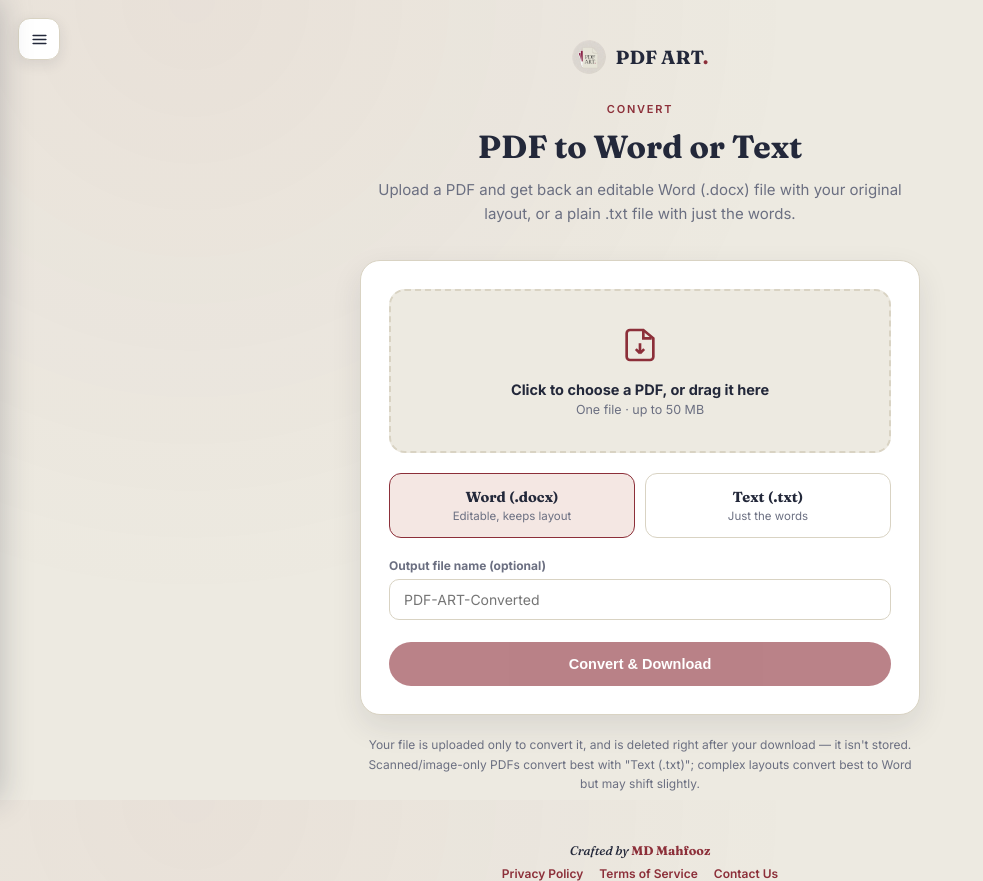
After one commit to Therealmahfooz/PDF_ART, a Flask app: page /pdf-to-word.html in a window 1280 px wide. The commit adds this page. Shown: the whole page, without its empty margins (0-983 px from the left). Run offline with Flask 3, Linux system fonts and the light colour scheme; some libraries are stand-ins or nearby versions.

Commit message:
Add files via upload

```diff
--- a/templates/_nav.html
+++ b/templates/_nav.html
@@ -178,6 +178,18 @@
       <div class="dt-badge">{% if not current_user %}Sign-in{% else %}On server{% endif %}</div>
     </a>
 
+    <a href="/logo-remover.html" class="drawer-tool-card nav-item" data-path="/logo-remover.html">
+      <div class="dt-icon"><svg viewBox="0 0 24 24" fill="none" stroke-width="1.8"><circle cx="12" cy="12" r="8"/><path d="m9 9 6 6m0-6-6 6"/></svg></div>
+      <div class="dt-name">Logo Remover</div>
+      <div class="dt-badge">On server</div>
+    </a>
+
+    <a href="/pdf-to-word.html" class="drawer-tool-card nav-item" data-path="/pdf-to-word.html">
+      <div class="dt-icon"><svg viewBox="0 0 24 24" fill="none" stroke-width="1.8"><path d="M14 3H6a2 2 0 0 0-2 2v14a2 2 0 0 0 2 2h12a2 2 0 0 0 2-2V8z"/><path d="M14 3v5h5"/><path d="M8.5 17v-4l1.5 3 1.5-3v4"/><path d="M14.5 13v4h1.5"/></svg></div>
+      <div class="dt-name">PDF to Word/Text</div>
+      <div class="dt-badge">On server</div>
+    </a>
+
   </div>
 
   <div class="drawer-section-label">Legal</div>
--- /dev/null
+++ b/templates/pdf_to_word.html
@@ -0,0 +1,296 @@
+<!DOCTYPE html>
+<html lang="en">
+<head>
+<meta charset="UTF-8">
+<meta name="viewport" content="width=device-width, initial-scale=1.0, viewport-fit=cover">
+<title>PDF to Word / Text — PDF ART</title>
+<meta name="description" content="Convert a PDF into an editable Word (.docx) document or plain text, free, right in your browser.">
+
+<link rel="icon" type="image/png" sizes="32x32" href="/static/icons/icon-32.png">
+<link rel="icon" type="image/png" sizes="16x16" href="/static/icons/icon-16.png">
+<link rel="shortcut icon" href="/static/icons/favicon.ico">
+<link rel="apple-touch-icon" sizes="180x180" href="/static/icons/apple-touch-icon.png">
+<link rel="manifest" href="/static/manifest.json">
+<meta name="theme-color" content="#8C2F39">
+<meta name="apple-mobile-web-app-capable" content="yes">
+<meta name="mobile-web-app-capable" content="yes">
+<meta name="apple-mobile-web-app-status-bar-style" content="black-translucent">
+<meta name="apple-mobile-web-app-title" content="PDF ART">
+
+<link rel="preconnect" href="https://fonts.googleapis.com">
+<link rel="preconnect" href="https://fonts.gstatic.com" crossorigin>
+<link href="https://fonts.googleapis.com/css2?family=Fraunces:ital,opsz,wght@0,9..144,400;0,9..144,600;0,9..144,700;1,9..144,500&family=Inter:wght@400;500;600;700&display=swap" rel="stylesheet">
+<style>
+  :root {
+    --paper: #EDEAE1; --paper-deep: #E3DFD3; --card: #FFFFFF;
+    --ink: #23283A; --ink-soft: #6B6F81;
+    --accent: #8C2F39; --accent-dark: #6E2029; --accent-tint: #F4E7E3;
+    --border: #D9D3C3;
+    --shadow: 0 12px 30px rgba(35, 40, 58, 0.10);
+  }
+  * { box-sizing: border-box; margin: 0; padding: 0; }
+  html, body { height: 100%; }
+  body {
+    font-family: 'Inter', sans-serif;
+    background: radial-gradient(circle at 15% 0%, rgba(140,47,57,0.05), transparent 45%), var(--paper);
+    color: var(--ink); min-height: 100vh; display: flex; flex-direction: column; align-items: center;
+    padding: 40px 20px 50px;
+  }
+
+  header.top { display: flex; align-items: center; gap: 10px; margin-bottom: 28px; }
+  header.top .mark { width: 34px; height: 34px; border-radius: 50%; flex-shrink: 0; }
+  header.top .name { font-family: 'Fraunces', serif; font-weight: 700; font-size: 19px; color: var(--ink); }
+  header.top .name .dot { color: var(--accent); }
+
+  .page-head { text-align: center; max-width: 560px; margin-bottom: 34px; }
+  .eyebrow { font-size: 11px; letter-spacing: 0.16em; text-transform: uppercase; color: var(--accent); font-weight: 600; margin-bottom: 12px; }
+  h1.headline { font-family: 'Fraunces', serif; font-weight: 700; font-size: 32px; line-height: 1.2; color: var(--ink); margin-bottom: 12px; }
+  p.sub { font-size: 15px; color: var(--ink-soft); line-height: 1.6; }
+
+  .tool-card {
+    width: 100%; max-width: 560px; background: var(--card); border: 1px solid var(--border);
+    border-radius: 20px; box-shadow: var(--shadow); padding: 28px;
+  }
+
+  .dropzone {
+    border: 2px dashed var(--border); border-radius: 16px; padding: 34px 20px;
+    text-align: center; cursor: pointer; transition: border-color .15s, background .15s;
+    background: var(--paper);
+  }
+  .dropzone.drag { border-color: var(--accent); background: var(--accent-tint); }
+  .dropzone .dz-icon { width: 40px; height: 40px; margin: 0 auto 12px; stroke: var(--accent); }
+  .dropzone .dz-main { font-weight: 700; font-size: 14.5px; color: var(--ink); margin-bottom: 4px; }
+  .dropzone .dz-sub { font-size: 12.5px; color: var(--ink-soft); }
+  .dropzone input[type=file] { display: none; }
+
+  .file-chip {
+    display: none; align-items: center; gap: 10px; margin-top: 16px; padding: 10px 14px;
+    background: var(--paper); border: 1px solid var(--border); border-radius: 12px;
+  }
+  .file-chip.show { display: flex; }
+  .file-chip .fc-icon { width: 22px; height: 22px; stroke: var(--accent); flex-shrink: 0; }
+  .file-chip .fc-name { font-size: 13px; font-weight: 600; flex: 1; min-width: 0; overflow: hidden; text-overflow: ellipsis; white-space: nowrap; }
+  .file-chip .fc-remove { background: none; border: none; color: var(--ink-soft); font-size: 18px; cursor: pointer; line-height: 1; padding: 2px 6px; }
+  .file-chip .fc-remove:hover { color: var(--accent); }
+
+  .format-row { display: flex; gap: 10px; margin-top: 20px; }
+  .format-opt {
+    flex: 1; border: 1px solid var(--border); border-radius: 12px; padding: 14px 12px;
+    cursor: pointer; text-align: center; transition: border-color .15s, background .15s;
+    background: var(--card);
+  }
+  .format-opt.active { border-color: var(--accent); background: var(--accent-tint); }
+  .format-opt input { display: none; }
+  .format-opt .fo-name { font-family: 'Fraunces', serif; font-weight: 700; font-size: 14.5px; color: var(--ink); }
+  .format-opt .fo-desc { font-size: 11.5px; color: var(--ink-soft); margin-top: 3px; }
+
+  label.field-label { display: block; font-size: 12px; font-weight: 700; color: var(--ink-soft); margin: 20px 0 6px; }
+  input.text-input {
+    width: 100%; padding: 11px 14px; border: 1px solid var(--border); border-radius: 10px;
+    font-family: 'Inter', sans-serif; font-size: 14px; color: var(--ink); background: var(--card);
+  }
+  input.text-input:focus { outline: none; border-color: var(--accent); }
+
+  button.convert-btn {
+    width: 100%; margin-top: 22px; padding: 14px; border: none; border-radius: 999px;
+    background: var(--accent); color: #fff; font-weight: 700; font-size: 14.5px;
+    cursor: pointer; transition: background .15s, opacity .15s;
+  }
+  button.convert-btn:hover { background: var(--accent-dark); }
+  button.convert-btn:disabled { opacity: 0.6; cursor: not-allowed; }
+
+  .status-msg { margin-top: 14px; font-size: 13px; text-align: center; display: none; }
+  .status-msg.show { display: block; }
+  .status-msg.error { color: var(--accent-dark); }
+  .status-msg.ok { color: #2F7D4F; }
+
+  .note {
+    max-width: 560px; margin-top: 20px; font-size: 12px; color: var(--ink-soft);
+    text-align: center; line-height: 1.6;
+  }
+
+  footer { margin-top: 50px; text-align: center; color: var(--ink-soft); font-size: 12.5px; }
+  footer .credit { font-family: 'Fraunces', serif; font-style: italic; color: var(--ink); }
+  footer .credit strong { font-style: normal; font-weight: 700; color: var(--accent); }
+  footer .contact { margin-top: 8px; display: flex; gap: 16px; justify-content: center; flex-wrap: wrap; }
+  footer .contact a { color: var(--accent); text-decoration: none; font-size: 12px; font-weight: 600; }
+</style>
+</head>
+<body>
+
+{% include '_nav.html' %}
+
+<header class="top">
+  <img class="mark" src="/static/icons/icon-192.png" alt="PDF ART logo">
+  <div class="name">PDF ART<span class="dot">.</span></div>
+</header>
+
+<div class="page-head">
+  <div class="eyebrow">Convert</div>
+  <h1 class="headline">PDF to Word or Text</h1>
+  <p class="sub">Upload a PDF and get back an editable Word (.docx) file with your original layout, or a plain .txt file with just the words.</p>
+</div>
+
+<div class="tool-card">
+  <form id="convertForm">
+    <div class="dropzone" id="dropzone">
+      <svg class="dz-icon" viewBox="0 0 24 24" fill="none" stroke="currentColor" stroke-width="1.6"><path d="M14 3H6a2 2 0 0 0-2 2v14a2 2 0 0 0 2 2h12a2 2 0 0 0 2-2V8z"/><path d="M14 3v5h5"/><path d="M12 11v6m0 0-2.5-2.5M12 17l2.5-2.5"/></svg>
+      <div class="dz-main">Click to choose a PDF, or drag it here</div>
+      <div class="dz-sub">One file · up to 50 MB</div>
+      <input type="file" id="fileInput" accept="application/pdf,.pdf">
+    </div>
+
+    <div class="file-chip" id="fileChip">
+      <svg class="fc-icon" viewBox="0 0 24 24" fill="none" stroke="currentColor" stroke-width="1.6"><path d="M14 3H6a2 2 0 0 0-2 2v14a2 2 0 0 0 2 2h12a2 2 0 0 0 2-2V8z"/><path d="M14 3v5h5"/></svg>
+      <div class="fc-name" id="fcName"></div>
+      <button type="button" class="fc-remove" id="fcRemove" aria-label="Remove file">&times;</button>
+    </div>
+
+    <div class="format-row">
+      <label class="format-opt active" id="optDocx">
+        <input type="radio" name="format" value="docx" checked>
+        <div class="fo-name">Word (.docx)</div>
+        <div class="fo-desc">Editable, keeps layout</div>
+      </label>
+      <label class="format-opt" id="optTxt">
+        <input type="radio" name="format" value="txt">
+        <div class="fo-name">Text (.txt)</div>
+        <div class="fo-desc">Just the words</div>
+      </label>
+    </div>
+
+    <label class="field-label" for="filenameInput">Output file name (optional)</label>
+    <input class="text-input" type="text" id="filenameInput" placeholder="PDF-ART-Converted">
+
+    <button type="submit" class="convert-btn" id="convertBtn" disabled>Convert & Download</button>
+    <div class="status-msg" id="statusMsg"></div>
+  </form>
+</div>
+
+<p class="note">Your file is uploaded only to convert it, and is deleted right after your download — it isn't stored. Scanned/image-only PDFs convert best with "Text (.txt)"; complex layouts convert best to Word but may shift slightly.</p>
+
+<footer>
+  <div class="credit">Crafted by <strong>MD Mahfooz</strong></div>
+  <div class="contact">
+    <a href="/privacy-policy.html">Privacy Policy</a>
+    <a href="/terms-of-service.html">Terms of Service</a>
+    <a href="mailto:pdfarts.support@gmail.com?subject=PDF%20ART%20-%20Support">Contact Us</a>
+  </div>
+</footer>
+
+<script>
+(function(){
+  var dropzone = document.getElementById('dropzone');
+  var fileInput = document.getElementById('fileInput');
+  var fileChip = document.getElementById('fileChip');
+  var fcName = document.getElementById('fcName');
+  var fcRemove = document.getElementById('fcRemove');
+  var convertBtn = document.getElementById('convertBtn');
+  var statusMsg = document.getElementById('statusMsg');
+  var form = document.getElementById('convertForm');
+  var optDocx = document.getElementById('optDocx');
+  var optTxt = document.getElementById('optTxt');
+  var filenameInput = document.getElementById('filenameInput');
+  var selectedFile = null;
+
+  function setFile(file) {
+    if (!file) return;
+    if (file.type !== 'application/pdf' && !/\.pdf$/i.test(file.name)) {
+      showStatus('Please choose a PDF file.', 'error');
+      return;
+    }
+    selectedFile = file;
+    fcName.textContent = file.name;
+    fileChip.classList.add('show');
+    convertBtn.disabled = false;
+    hideStatus();
+  }
+
+  function clearFile() {
+    selectedFile = null;
+    fileInput.value = '';
+    fileChip.classList.remove('show');
+    convertBtn.disabled = true;
+  }
+
+  function showStatus(msg, kind) {
+    statusMsg.textContent = msg;
+    statusMsg.className = 'status-msg show ' + (kind || '');
+  }
+  function hideStatus() {
+    statusMsg.className = 'status-msg';
+  }
+
+  dropzone.addEventListener('click', function(){ fileInput.click(); });
+  fileInput.addEventListener('change', function(e){ setFile(e.target.files[0]); });
+
+  ['dragenter','dragover'].forEach(function(ev){
+    dropzone.addEventListener(ev, function(e){ e.preventDefault(); dropzone.classList.add('drag'); });
+  });
+  ['dragleave','drop'].forEach(function(ev){
+    dropzone.addEventListener(ev, function(e){ e.preventDefault(); dropzone.classList.remove('drag'); });
+  });
+  dropzone.addEventListener('drop', function(e){
+    var f = e.dataTransfer.files && e.dataTransfer.files[0];
+    setFile(f);
+  });
+
+  fcRemove.addEventListener('click', function(e){ e.stopPropagation(); clearFile(); });
+
+  function selectFormat(which) {
+    if (which === 'docx') {
+      optDocx.classList.add('active'); optTxt.classList.remove('active');
+      optDocx.querySelector('input').checked = true;
+    } else {
+      optTxt.classList.add('active'); optDocx.classList.remove('active');
+      optTxt.querySelector('input').checked = true;
+    }
+  }
+  optDocx.addEventListener('click', function(){ selectFormat('docx'); });
+  optTxt.addEventListener('click', function(){ selectFormat('txt'); });
+
+  form.addEventListener('submit', function(e){
+    e.preventDefault();
+    if (!selectedFile) { showStatus('Please choose a PDF file first.', 'error'); return; }
+
+    var fmt = form.querySelector('input[name=format]:checked').value;
+    var fd = new FormData();
+    fd.append('pdf', selectedFile);
+    fd.append('format', fmt);
+    fd.append('filename', filenameInput.value.trim());
+
+    convertBtn.disabled = true;
+    convertBtn.textContent = 'Converting…';
+    hideStatus();
+
+    fetch('/convert-pdf-to-word', { method: 'POST', body: fd })
+      .then(function(res){
+        if (!res.ok) {
+          return res.text().then(function(t){ throw new Error(t || 'Conversion failed.'); });
+        }
+        var disposition = res.headers.get('Content-Disposition') || '';
+        var match = disposition.match(/filename="?([^"]+)"?/);
+        var name = match ? match[1] : ('PDF-ART-Converted.' + fmt);
+        return res.blob().then(function(blob){ return { blob: blob, name: name }; });
+      })
+      .then(function(result){
+        var url = window.URL.createObjectURL(result.blob);
+        var a = document.createElement('a');
+        a.href = url; a.download = result.name;
+        document.body.appendChild(a); a.click(); a.remove();
+        window.URL.revokeObjectURL(url);
+        showStatus('Done — your download has started.', 'ok');
+      })
+      .catch(function(err){
+        showStatus(err.message || 'Something went wrong. Please try again.', 'error');
+      })
+      .finally(function(){
+        convertBtn.disabled = false;
+        convertBtn.textContent = 'Convert & Download';
+      });
+  });
+})();
+</script>
+
+</body>
+</html>
```
Also changed, not shown: templates/home.html (+14 -0 lines), templates/logo_remover.html (added, +379 -0 lines).
